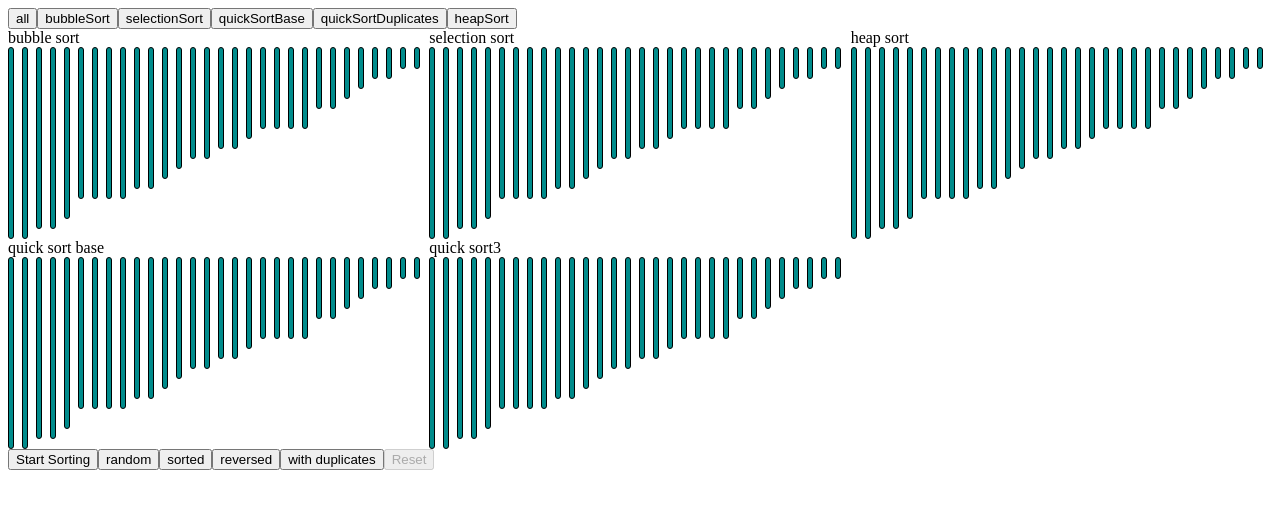
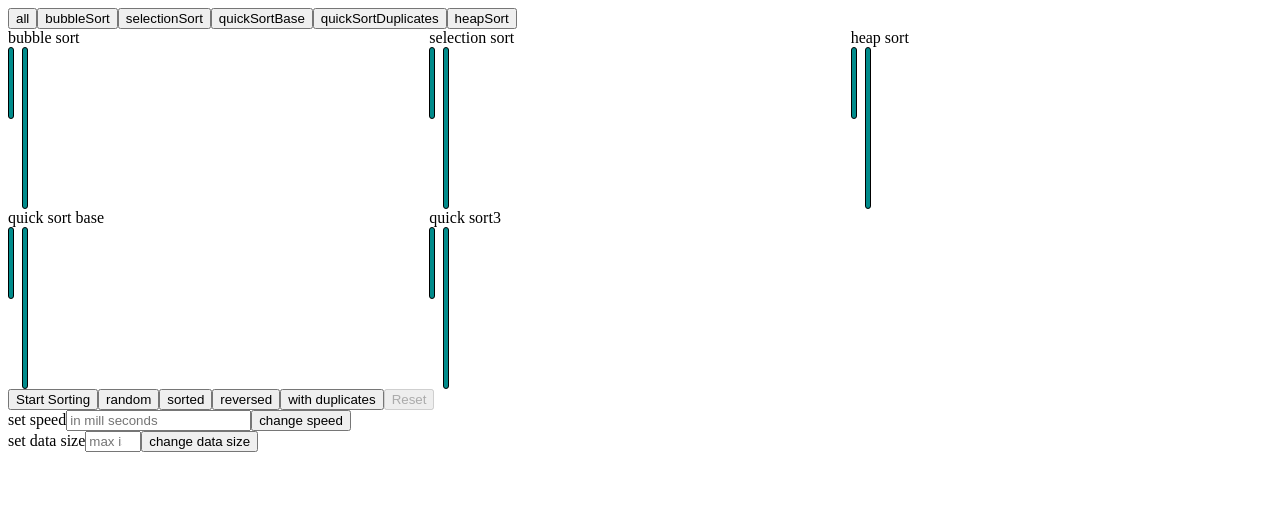
Before and after one commit to neet-007/Sorting-Algorithms-test, a React (Vite) app: page / in a window 1280 px wide. Shown: the top 508 px of the page. Built offline with nearby package versions, Linux system fonts and the light colour scheme.

Commit message:
added speed and arr size inputs and refs and fixed minor bugs

```diff
--- a/src/App.tsx
+++ b/src/App.tsx
@@ -1,4 +1,4 @@
-import { useEffect, useState } from 'react'
+import { useEffect, useRef, useState } from 'react'
 import BubbleSort from './SortingComponent/BubbleSort'
 import HeapSort from './SortingComponent/HeapSort'
 import QuickSortBase from './SortingComponent/QuickSortBase'
@@ -13,15 +13,19 @@ import './App.css'
   * > -1 sorting
  */
 
-const ARR_COUNT = 30;
 const ARR_MODES = ['random', 'sorted', 'reversed', 'with duplicates'] as const;
 const MODES = ['all' , 'bubbleSort' , 'selectionSort' , 'quickSortBase' , 'quickSortDuplicates' , 'heapSort'] as const;
 
 function App() {
-  const [arr, setArr] = useState<number[]>(Array(ARR_COUNT).fill(0).map(() => Math.floor((Math.random() * (1 - 0.1) + 0.1) * 20)).sort((a, b) => a - b).reverse())
+  const [arrSize, setArrSize] = useState<number>(2);
+  const [arr, setArr] = useState<number[]>(Array(arrSize).fill(0).map(() => Math.floor((Math.random() * (1 - 0.1) + 0.1) * 20)).sort((a, b) => a - b).reverse())
+  const [arrMode, setArrMode] = useState<'random' | 'sorted' | 'reversed' | 'with duplicates'>('random')
   const [mode, setMode] = useState<'all' | 'bubbleSort' | 'selectionSort' | 'quickSortBase' | 'quickSortDuplicates' | 'heapSort'>('all');
   const [isSorting, setIsSorting] = useState(false);
   const [sortCompleted, setSortCompleted] = useState({ quickSortDuplicates:false, bubbleSort:false, selectionSort:false, heapSort:false, quickSortBase:false });
+  const [speed, setSpeed] = useState<number>(100);
+  const inputRef = useRef<HTMLInputElement>(null);
+  const arrSizeRef = useRef<HTMLInputElement>(null);
 
   useEffect(() => {
     let condition = false;
@@ -35,18 +39,42 @@ function App() {
     }
   },Object.values(sortCompleted))
 
-  function handleArray(mode:'random' | 'sorted' | 'reversed' | 'with duplicates'){
-    if (mode === 'random'){
-      setArr(Array(ARR_COUNT).fill(0).map(() => Math.floor((Math.random() * (1 - 0.1) + 0.1) * 20)));
+  useEffect(() => {
+    handleArray();
+  },[arrSize, arrMode])
+
+  function handleArrSize(){
+    if (!arrSizeRef.current){
+      return
     };
-    if (mode === 'sorted'){
-      setArr(Array(ARR_COUNT).fill(0).map(() => Math.floor((Math.random() * (1 - 0.1) + 0.1) * 20)).sort((a, b) => a - b));
+    if (Number(arrSizeRef.current.value) > 50){
+      alert('max val is 50');
+      return
     };
-    if (mode === 'reversed'){
-      setArr(Array(ARR_COUNT).fill(0).map(() => Math.floor((Math.random() * (1 - 0.1) + 0.1) * 20)).sort((a, b) => a - b).reverse());
+
+    setArrSize(Number(arrSizeRef.current.value));
+  }
+
+  function handleSpeed(){
+    if (!inputRef.current){
+      return
     };
-    if (mode === 'with duplicates'){
-      setArr(Array(ARR_COUNT).fill(Math.floor((Math.random() * (1 - 0.1) + 0.1) * 20)));
+
+    setSpeed(Number(inputRef.current.value));
+  };
+
+  function handleArray(){
+    if (arrMode === 'random'){
+      setArr(Array(arrSize).fill(0).map(() => Math.floor((Math.random() * (1 - 0.1) + 0.1) * 20)));
+    };
+    if (arrMode === 'sorted'){
+      setArr(Array(arrSize).fill(0).map(() => Math.floor((Math.random() * (1 - 0.1) + 0.1) * 20)).sort((a, b) => a - b));
+    };
+    if (arrMode === 'reversed'){
+      setArr(Array(arrSize).fill(0).map(() => Math.floor((Math.random() * (1 - 0.1) + 0.1) * 20)).sort((a, b) => a - b).reverse());
+    };
+    if (arrMode === 'with duplicates'){
+      setArr(Array(arrSize).fill(Math.floor((Math.random() * (1 - 0.1) + 0.1) * 20)));
 
     };
   };
@@ -78,27 +106,37 @@ function App() {
       </div>
       <div className={`${mode === 'all' ? 'test-container' : ''}`}>
         {(mode === 'all' || mode === 'bubbleSort')&&
-          <BubbleSort arr={arr} isSorting={isSorting} onSortComplete={() => handleSortCompletion('bubbleSort')} time={200}/>
+          <BubbleSort arr={arr} isSorting={isSorting} onSortComplete={() => handleSortCompletion('bubbleSort')} time={speed}/>
         }
         {(mode === 'all' || mode === 'selectionSort')&&
-          <SelectionSort arr={arr} isSorting={isSorting} onSortComplete={() => handleSortCompletion('selectionSort')} time={200}/>
+          <SelectionSort arr={arr} isSorting={isSorting} onSortComplete={() => handleSortCompletion('selectionSort')} time={speed}/>
         }
         {(mode === 'all' || mode === 'heapSort')&&
-          <HeapSort arr={arr} isSorting={isSorting} onSortComplete={() => handleSortCompletion('heapSort')} time={200}/>
+          <HeapSort arr={arr} isSorting={isSorting} onSortComplete={() => handleSortCompletion('heapSort')} time={speed}/>
         }
         {(mode === 'all' || mode === 'quickSortBase')&&
-          <QuickSortBase arr={arr} isSorting={isSorting} onSortComplete={() => handleSortCompletion('quickSortBase')} time={200}/>
+          <QuickSortBase arr={arr} isSorting={isSorting} onSortComplete={() => handleSortCompletion('quickSortBase')} time={speed}/>
         }
         {(mode === 'all' || mode === 'quickSortDuplicates')&&
-        <QuickSortDuplicate arr={arr} isSorting={isSorting} onSortComplete={() => handleSortCompletion('quickSortDuplicates')} time={200}/>
+        <QuickSortDuplicate arr={arr} isSorting={isSorting} onSortComplete={() => handleSortCompletion('quickSortDuplicates')} time={speed}/>
         }
       </div>
       <div>
         <button onClick={startSorting} disabled={isSorting}>Start Sorting</button>
         {ARR_MODES.map((val, idx) => (
-          <button disabled={isSorting} key={`arr-modes-button-${val}-${idx}`} onClick={() => handleArray(val)}>{val}</button>
+          <button disabled={isSorting} key={`arr-modes-button-${val}-${idx}`} onClick={() => setArrMode(val)}>{val}</button>
         ))}
         <button onClick={resetSorting} disabled={!allSortsCompleted}>Reset</button>
+        <div>
+          <label htmlFor="speed-input">set speed</label>
+          <input type="number" min={0} name='speed-input' id='speed-input' ref={inputRef} placeholder='in mill seconds'/>
+          <button disabled={isSorting} onClick={handleSpeed}>change speed</button>
+        </div>
+        <div>
+          <label htmlFor="arr-size-input">set data size</label>
+          <input type="number" min={0} max={50} name='arr-size-input' id='arr-size-input' ref={arrSizeRef} placeholder='max is 50'/>
+          <button disabled={isSorting} onClick={handleArrSize}>change data size</button>
+        </div>
       </div>
     </div>
   )
--- a/src/SortingComponent/BubbleSort.tsx
+++ b/src/SortingComponent/BubbleSort.tsx
@@ -17,6 +17,8 @@ const BubbleSort:React.FC<ComponentProps<'div'> & {arr:number[], isSorting:boole
         setLocalIsSorting(false);
         onSortComplete();
         setI(0);
+        setI(0);
+        setSwapped(false);
       }
     }, [i, localArr.length, onSortComplete]);
 
--- a/src/SortingComponent/HeapSort.tsx
+++ b/src/SortingComponent/HeapSort.tsx
@@ -10,14 +10,16 @@ function getChild(index:number, dir:'l' | 'r'){
 
 const HeapSort:React.FC<ComponentProps<'div'> & {arr:number[], isSorting:boolean, onSortComplete:() => void, time:number}> = ({arr, isSorting, onSortComplete, time}) => {
     const [localArr, setLocalArr] = useState<number[]>([...arr]);
-    const [length, setLength] = useState<number>(arr.length);
-    const [currIndex, setCurrIndex] = useState<number>(Math.floor(arr.length / 2) + 1);
+    const [length, setLength] = useState<number>(localArr.length);
+    const [currIndex, setCurrIndex] = useState<number>(Math.floor(localArr.length / 2) + 1);
     const [prevPhase, setPrevPhase] = useState<'none' | 'buildHeap' | 'getMax' | 'heapifyDown' | 'sort' | 'finish'>('none');
     const [phase, setPhase] = useState<'none' | 'buildHeap' | 'getMax' | 'heapifyDown' | 'sort' | 'finish'>('none');
     const ref = useRef<HTMLDivElement>(null);
 
     useEffect(() => {
       setLocalArr([...arr]);
+      setLength(arr.length);
+      setCurrIndex(Math.floor(arr.length / 2) + 1);
     },[arr])
 
     useEffect(() => {
@@ -34,7 +36,8 @@ const HeapSort:React.FC<ComponentProps<'div'> & {arr:number[], isSorting:boolean
       onSortComplete()
       setPrevPhase('finish');
       setPhase('none');
-      setLength(arr.length);
+      setCurrIndex(Math.floor(localArr.length / 2) + 1);
+      setLength(localArr.length);
     },[phase])
 
     useEffect(() => {
--- a/src/SortingComponent/QuickSortBase.tsx
+++ b/src/SortingComponent/QuickSortBase.tsx
@@ -5,16 +5,19 @@ const QuickSortBase:React.FC<ComponentProps<'div'> & {arr:number[], isSorting:bo
   const [localIsSorting, setLocalIsSorting] = useState<boolean>(false);
   const [phase, setPhase] = useState<'none' | 'setUp' | 'loopBefore' | 'partition' | 'loopAfter' | 'finish'>('none');
   const [lo, setLo] = useState<number>(0);
-  const [hi, setHi] = useState<number>(arr.length - 1);
+  const [hi, setHi] = useState<number>(localArr.length - 1);
   const [j, setJ] = useState<number>(0);
   const [pivotIdx, setPivotIdx] = useState<number>(-1);
-  const [pivotVal, setPivotVal] = useState<number>(arr[arr.length - 1]);
+  const [pivotVal, setPivotVal] = useState<number>(localArr[localArr.length - 1]);
   const [top, setTop] = useState<number>(-1);
-  const [stack, setStack] = useState<number[]>(Array(arr.length).fill(-1));
+  const [stack, setStack] = useState<number[]>(Array(localArr.length).fill(-1));
   const ref = useRef<HTMLDivElement>(null);
 
   useEffect(() => {
     setLocalArr([...arr]);
+    setHi(arr.length - 1);
+    setPivotVal(arr[arr.length - 1]);
+    setStack(Array(arr.length).fill(-1));
   },[arr])
 
   useEffect(() => {
@@ -23,6 +26,13 @@ const QuickSortBase:React.FC<ComponentProps<'div'> & {arr:number[], isSorting:bo
     };
     setLocalIsSorting(false);
     onSortComplete();
+    setLo(0);
+    setHi(localArr.length - 1);
+    setJ(0);
+    setPivotIdx(-1);
+    setPivotVal(localArr[localArr.length - 1]);
+    setTop(-1);
+    setStack(Array(localArr.length).fill(-1));
     setPhase('none');
   },[phase])
 
--- a/src/SortingComponent/QuickSortDuplicates.tsx
+++ b/src/SortingComponent/QuickSortDuplicates.tsx
@@ -2,9 +2,10 @@ import React, {ComponentProps, useEffect, useState, useRef} from 'react'
 
 /**
  left = j
- pivot = pivotIdx[0]
- lt = pivotIdx[1]
- gt = pivotIdx[2]
+ pivotIdx = pivotVal[0]
+ pivotVal = pivotVal[1]
+ lt = pivotIdx[0]
+ gt = pivotIdx[1]
  */
 
 
@@ -12,7 +13,7 @@ const QuickSortDuplicate:React.FC<ComponentProps<'div'> & {arr:number[], isSorti
   const [localArr, setLocalArr] = useState<number[]>([...arr]);
   const [phase, setPhase] = useState<'none' | 'setUp' | 'loopBefore' | 'partition' | 'loopAfter' | 'finish'>('none');
   const [lo, setLo] = useState<number>(0);
-  const [hi, setHi] = useState<number>(arr.length - 1);
+  const [hi, setHi] = useState<number>(localArr.length - 1);
   const [j, setJ] = useState<number>(0);
   const [pivotIdx, setPivotIdx] = useState<[number, number]>([-1, -1]);
   const [pivotVal, setPivotVal] = useState<[number, number]>([-1, -1]);
@@ -21,6 +22,7 @@ const QuickSortDuplicate:React.FC<ComponentProps<'div'> & {arr:number[], isSorti
 
   useEffect(() => {
     setLocalArr([...arr]);
+    setHi(arr.length - 1);
   },[arr])
 
   useEffect(() => {
@@ -29,6 +31,12 @@ const QuickSortDuplicate:React.FC<ComponentProps<'div'> & {arr:number[], isSorti
     };
     onSortComplete();
     setPhase('none');
+    setLo(0);
+    setHi(localArr.length - 1);
+    setJ(0);
+    setPivotIdx([-1, -1]);
+    setPivotVal([-1, -1]);
+    setStack([]);
   },[phase])
 
   useEffect(() => {
--- a/src/SortingComponent/SelectionSort.tsx
+++ b/src/SortingComponent/SelectionSort.tsx
@@ -16,8 +16,11 @@ const SelectionSort:React.FC<ComponentProps<'div'> & {arr:number[], isSorting:bo
       if (i !== -1){
         return
       }
-      setLocalIsSorting(false)
-      onSortComplete()
+      setLocalIsSorting(false);
+      onSortComplete();
+      setI(0);
+      setJ(0);
+      setCurrMin(0);
     },[i])
 
     useEffect(() => {
```
